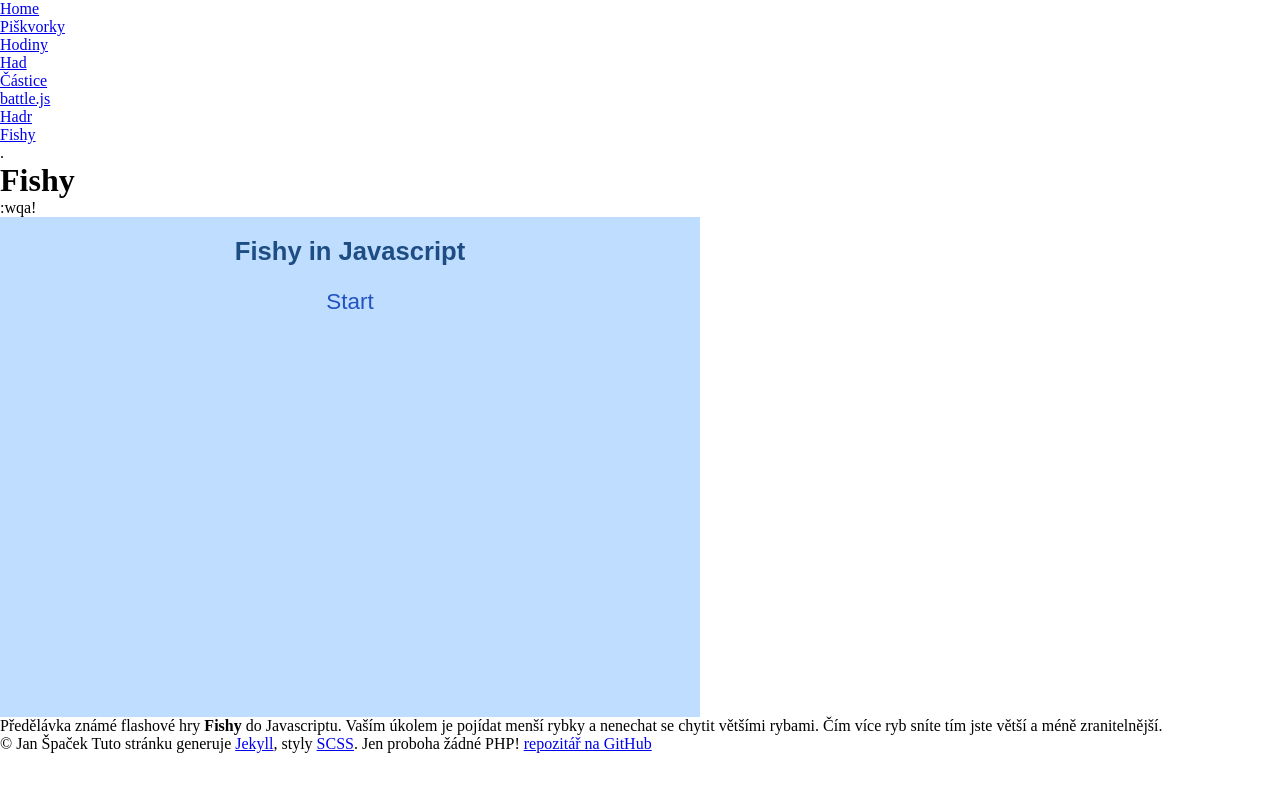
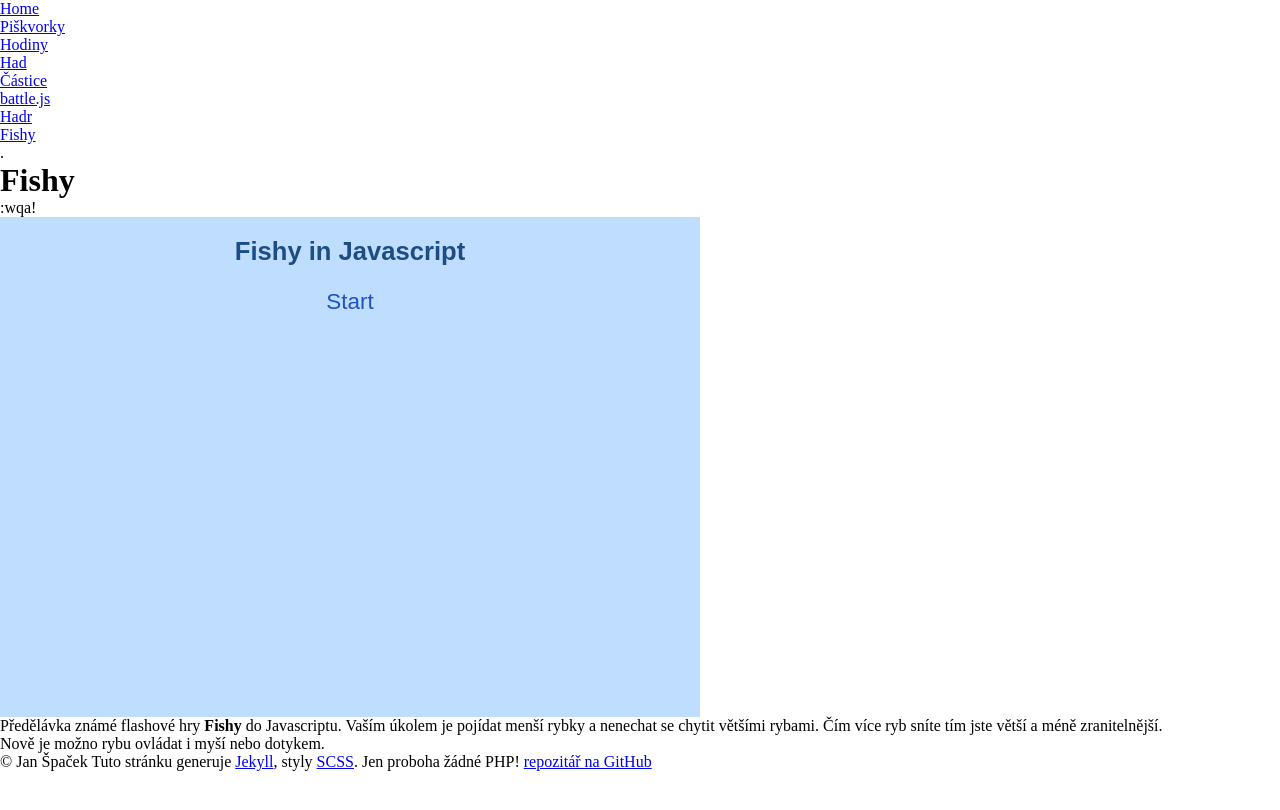
Before and after one commit to honzasp/honzasp.github.io, a Jekyll site: the page built from fishy/index.html, in a window 1280 px wide. Shown: the top 810 px of the page. Built offline with Jekyll 4.4.1, drawn with Linux system fonts in a browser that asks for light colours; some of the changed lines change nothing that is shown.

Commit message:
Fishy may be controlled by mouse or touch.

```diff
--- a/fishy/fishy.js
+++ b/fishy/fishy.js
@@ -118,7 +118,7 @@
 		this.createPlayer();
 		this.createFish();
 		this.showScore();
-		this.bindKeys();
+		this.bindControls();
 		this.canvas.show();
 
 		var ths = this;
@@ -127,7 +127,7 @@
 	},
 
 	stop: function() {
-		this.unbindKeys();
+		this.unbindControls();
 
 		if(this.scoreElement) {
 			this.scoreElement.remove();
@@ -215,45 +215,7 @@
 		}
 	},
 
-	keydown: function(key) {
-		if(!this.player) {
-			return;
-		}
-
-		switch(key) {
-		case 37:
-			this.player.accX = -1;
-			return true;
-		case 39:
-			this.player.accX = 1;
-			return true;
-		case 38:
-			this.player.accY = -1;
-			return true;
-		case 40:
-			this.player.accY = 1;
-			return true;
-		}
-	},
-
-	keyup: function(key) {
-		if(!this.player) {
-			return;
-		}
-
-		switch(key) {
-		case 37:
-		case 39:
-			this.player.accX = 0;
-			return true;
-		case 38:
-		case 40:
-			this.player.accY = 0;
-			return true;
-		}
-	},
-
-	bindKeys: function() {
+	bindControls: function() {
 		var ths = this;
 
 		$("body").keypress(function(evt) {
@@ -261,29 +223,106 @@
 			});
 
 		$(document).bind("keydown keypress", function(evt) {
-				if(ths.keydown(evt.which)) {
+        var eat = false;
+        switch(evt.which) {
+        case 37:
+          ths.player.accX = -1;
+          eat = true;
+          break;
+        case 39:
+          ths.player.accX = 1;
+          eat = true;
+          break;
+        case 38:
+          ths.player.accY = -1;
+          eat = true;
+          break;
+        case 40:
+          ths.player.accY = 1;
+          eat = true;
+          break;
+        }
+
+				if(eat) {
 					evt.preventDefault();
 					evt.stopPropagation();
 				}
 			});
 
 		$(document).keyup(function(evt) {
-				if(ths.keyup(evt.which)) {
+        var eat = false;
+        switch(evt.which) {
+        case 37:
+        case 39:
+          ths.player.accX = 0;
+          eat = true;
+          break;
+        case 38:
+        case 40:
+          ths.player.accY = 0;
+          eat = true;
+          break;
+        }
+
+				if(eat) {
 					evt.preventDefault();
 					evt.stopPropagation();
 				}
 			});
+
+    this.canvas.bind("mousedown mousemove", function(evt) {
+      if(evt.which == 1) {
+        controlMove(evt.pageX, evt.pageY);
+      }
+    });
+
+    this.canvas.bind("touchstart touchmove", function(evt) {
+      controlMove(evt.pageX, evt.pageY);
+      evt.preventDefault();
+    });
+
+    var controlMove = function(controlX, controlY) {
+      if(ths.player) {
+        var offset = ths.canvas.offset();
+        var relX = (controlX - offset.left) - ths.player.x;
+        var relY = (controlY - offset.top) - ths.player.y;
+
+        var relSize = Math.sqrt(relX * relX + relY * relY);
+        if(relSize != 0) {
+          var acc = Math.min(relSize / 100.0, 1.0);
+          ths.player.accX = acc * relX / relSize;
+          ths.player.accY = acc * relY / relSize;
+        }
+      }
+    };
+
+    this.canvas.bind("mouseup", function(evt) {
+      if(ths.player && evt.which == 1) {
+        ths.player.accX = 0;
+        ths.player.accY = 0;
+      }
+    });
+
+    this.canvas.bind("touchend", function(evt) {
+      if(ths.player) {
+        ths.player.accX = 0;
+        ths.player.accY = 0;
+      }
+    });
+
 	},
 
-	unbindKeys: function() {
+	unbindControls: function() {
 		$("body").unbind("keypress");
 		$(document).unbind("keydown keypress");
 		$(document).unbind("keyup");
+    $(document).unbind("mousedown mousemove");
+    $(document).unbind("mouseup");
 	},
 
 	showMenu: function() {
 		this.stop();
-		this.unbindKeys();
+		this.unbindControls();
 
 		this.canvas.hide();
 		this.menuElement.empty();
--- a/fishy/index.html
+++ b/fishy/index.html
@@ -25,3 +25,7 @@
 Vaším úkolem je pojídat menší rybky a nenechat se chytit většími rybami.
 Čím více ryb sníte tím jste větší a méně zranitelnější.
 </p>
+
+<p>
+Nově je možno rybu ovládat i myší nebo dotykem.
+</p>
```
